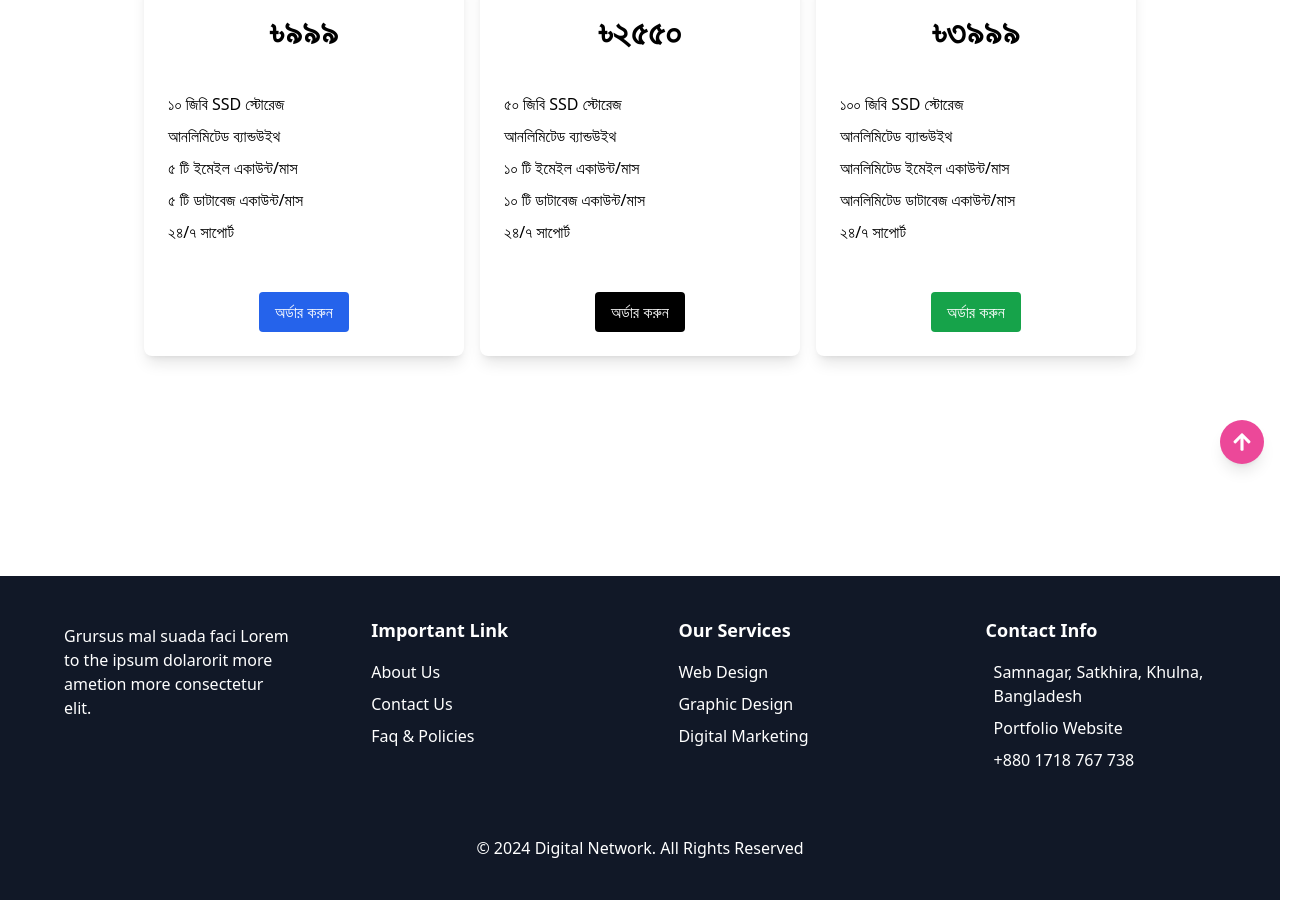
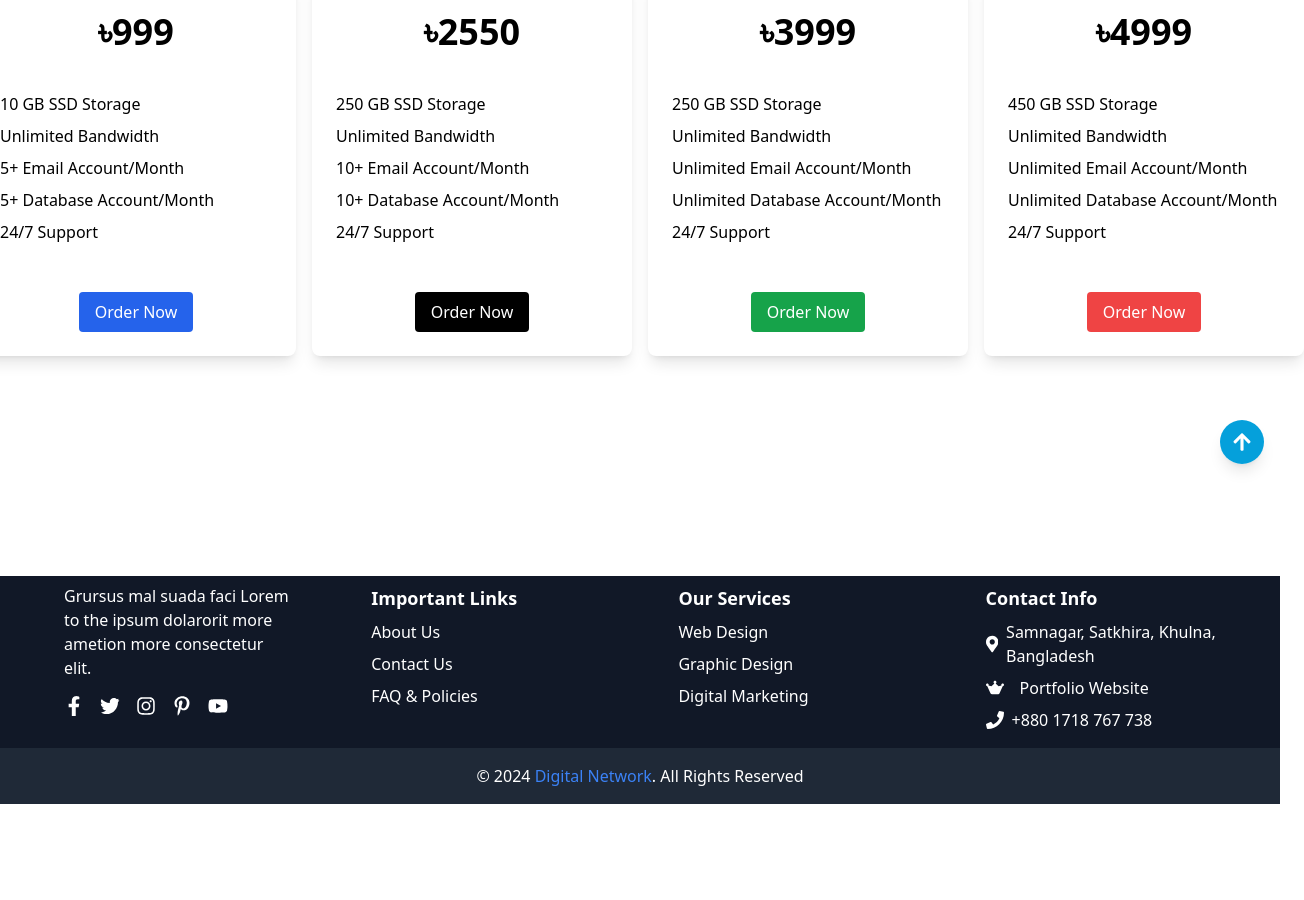
Before and after one commit to CodeCraft1234/Digital-Network-Agency-Client, a React (Vite) app: page /domain in a window 1280 px wide. Shown: the part 320-1220 px from the top of the page, 1304 px wide, since content can reach past the window. After the commit the page ends 1124 px from the top, so only its background shows below. Built offline with nearby package versions, Linux system fonts and the light colour scheme; no server answers.

Commit message:
footer issue solve properly

```diff
--- a/package.json
+++ b/package.json
@@ -30,8 +30,10 @@
     "react-icons": "^5.2.1",
     "react-responsive-carousel": "^3.2.23",
     "react-router-dom": "^6.22.1",
+    "react-slick": "^0.30.2",
     "react-typing-effect": "^2.0.5",
     "recharts": "^2.12.7",
+    "slick-carousel": "^1.8.1",
     "sort-by": "^1.2.0",
     "styled-components": "^6.1.11",
     "sweetalert": "^2.1.2",
--- a/src/Components/Domain.jsx
+++ b/src/Components/Domain.jsx
@@ -48,7 +48,7 @@ const Card = ({ plan }) => {
             className={`py-2 px-4 rounded ${plan.buttonBg} text-white`}
             onClick={() => handleCart(plan.storage, plan.price)}
           >
-            অর্ডার করুন
+            Order Now
           </button>
         </div>
       </div>
@@ -59,46 +59,60 @@ const Card = ({ plan }) => {
 const Domain = () => {
   const plans = [
     {
-      storage: "১০ জিবি",
-      description: "ফাস্ট হোস্টিং & ফ্রি .COM ডোমেইন",
-      price: "৳৯৯৯",
+      storage: "10 GB",
+      description: "Fast Hosting & Free .COM Domain",
+      price: "৳999",
       features: [
-        "১০ জিবি SSD স্টোরেজ",
-        "আনলিমিটেড ব্যান্ডউইথ",
-        "৫ টি ইমেইল একাউন্ট/মাস",
-        "৫ টি ডাটাবেজ একাউন্ট/মাস",
-        "২৪/৭ সাপোর্ট",
+        "10 GB SSD Storage",
+        "Unlimited Bandwidth",
+        "5+ Email Account/Month",
+        "5+ Database Account/Month",
+        "24/7 Support",
       ],
       headerBg: "bg-blue-600 text-white",
       buttonBg: "bg-blue-600",
     },
     {
-      storage: "৫০ জিবি",
-      description: "ফাস্ট হোস্টিং & ফ্রি .COM ডোমেইন",
-      price: "৳২৫৫০",
+      storage: "50 GB",
+      description: "Fast Hosting & Free .COM Domain",
+      price: "৳2550",
       features: [
-        "৫০ জিবি SSD স্টোরেজ",
-        "আনলিমিটেড ব্যান্ডউইথ",
-        "১০ টি ইমেইল একাউন্ট/মাস",
-        "১০ টি ডাটাবেজ একাউন্ট/মাস",
-        "২৪/৭ সাপোর্ট",
+        "250 GB SSD Storage",
+        "Unlimited Bandwidth",
+        "10+ Email Account/Month",
+        "10+ Database Account/Month",
+        "24/7 Support",
       ],
       headerBg: "bg-black text-white",
       buttonBg: "bg-black",
     },
     {
-      storage: "১০০ জিবি",
-      description: "ফাস্ট হোস্টিং & ফ্রি .COM ডোমেইন",
-      price: "৳৩৯৯৯",
+      storage: "100 GB",
+      description: "Fast Hosting & Free .COM Domain",
+      price: "৳3999",
       features: [
-        "১০০ জিবি SSD স্টোরেজ",
-        "আনলিমিটেড ব্যান্ডউইথ",
-        "আনলিমিটেড ইমেইল একাউন্ট/মাস",
-        "আনলিমিটেড ডাটাবেজ একাউন্ট/মাস",
-        "২৪/৭ সাপোর্ট",
+        "250 GB SSD Storage",
+        "Unlimited Bandwidth",
+        "Unlimited Email Account/Month",
+        "Unlimited Database Account/Month",
+        "24/7 Support",
       ],
       headerBg: "bg-green-600 text-white",
       buttonBg: "bg-green-600",
+    },
+    {
+      storage: "200 GB",
+      description: "Fast Hosting & Free .COM Domain",
+      price: "৳4999",
+      features: [
+        "450 GB SSD Storage",
+        "Unlimited Bandwidth",
+        "Unlimited Email Account/Month",
+        "Unlimited Database Account/Month",
+        "24/7 Support",
+      ],
+      headerBg: "bg-red-500 text-white",
+      buttonBg: "bg-red-500",
     },
   ];
 
@@ -112,7 +126,7 @@ const Domain = () => {
       </Helmet>
       <div className="text-center text-black mb-8">
         <h1 className="text-xl md:text-4xl lg:text-4xl font-bold">
-          ফ্রি .COM ডোমেইনসহ <br /> সুপার ফাস্ট ক্লাউড হোস্টিং
+        Free .COM Domain With <br /> Super Fast Cloud Hosting
         </h1>
       </div>
       <div className="flex flex-col md:flex-row justify-center items-center space-y-4 md:space-y-0 md:space-x-4">
--- a/src/Components/Footer/Footer.jsx
+++ b/src/Components/Footer/Footer.jsx
@@ -1,13 +1,23 @@
 import React, { useEffect, useState } from "react";
 import { Link } from "react-router-dom";
-import { FaArrowUp, FaArrowDown } from "react-icons/fa"; // Import icons
+import {
+  FaArrowUp,
+  FaArrowDown,
+  FaFacebookF,
+  FaTwitter,
+  FaInstagram,
+  FaPinterestP,
+  FaYoutube,
+  FaMapMarkerAlt,
+  FaPhone,
+} from "react-icons/fa";
 import useLogo from "../../Hook/useLogo";
+import { FaWebAwesome } from "react-icons/fa6";
 
 const Footer = () => {
   const [logo, setLogo] = useLogo();
   const [latestLogo, setLatestLogo] = useState(null);
   const [isAtTop, setIsAtTop] = useState(true); // State to toggle icons
-
 
   useEffect(() => {
     if (logo && logo.length > 0) {
@@ -20,7 +30,6 @@ const Footer = () => {
     }
   }, [logo, setLogo]);
 
-
   const scrollToTopOrBottom = () => {
     if (isAtTop) {
       window.scrollTo({ top: 0, behavior: "smooth" });
@@ -31,11 +40,11 @@ const Footer = () => {
   };
 
   return (
-    <footer className="bg-gray-900 px-16 text-white py-10 relative">
-      <div className="container mx-auto">
+    <footer className="bg-gray-900 px-4 md:px-16 text-white py-10 relative">
+      <div className="">
         <div className="flex flex-wrap justify-between">
           <div className="w-full lg:w-1/5 md:w-1/2 mb-8">
-          <div className="text-lg font-bold mb-2">
+            <div className="text-lg font-bold mb-2 -mt-10">
               {latestLogo && (
                 <img
                   className="h-10 w-10 mt-2 sm:h-16 sm:w-16 md:h-14 md:w-14 lg:h-16 lg:w-16 transition-transform transform hover:scale-110"
@@ -49,124 +58,89 @@ const Footer = () => {
               more consectetur elit.
             </p>
             <div className="flex space-x-4 mt-4">
-              <a
-                href="#"
-                className="text-white hover:text-blue-500 hover:underline"
-              >
-                <i className="fab fa-facebook-f"></i>
+              <a href="#" className="text-white hover:text-[#1877F2]">
+                <FaFacebookF className="rounded-lg" size={20} />
               </a>
-              <a
-                href="#"
-                className="text-white hover:text-blue-500 hover:underline"
-              >
-                <i className="fab fa-twitter"></i>
+              <a href="#" className="text-white hover:text-[#1DA1F2]">
+                <FaTwitter className="rounded-lg" size={20} />
               </a>
-              <a
-                href="#"
-                className="text-white hover:text-blue-500 hover:underline"
-              >
-                <i className="fab fa-instagram"></i>
+              <a href="#" className="text-white hover:text-[#C13584]">
+                <FaInstagram className="rounded-lg" size={20} />
               </a>
-              <a
-                href="#"
-                className="text-white hover:text-blue-500 hover:underline"
-              >
-                <i className="fab fa-pinterest"></i>
+              <a href="#" className="text-white hover:text-[#E60023]">
+                <FaPinterestP className="rounded-lg" size={20} />
               </a>
-              <a
-                href="#"
-                className="text-white hover:text-blue-500 hover:underline"
-              >
-                <i className="fab fa-youtube"></i>
+              <a href="#" className="text-white hover:text-red-600">
+                <FaYoutube className="rounded-lg" size={20} />
               </a>
             </div>
           </div>
-          <div className="w-full lg:w-1/5 md:w-1/2 mb-8">
-            <h4 className="text-lg font-bold mb-4">Important Link</h4>
-            <ul className="space-y-2">
+          <div className="w-full lg:w-1/5 md:w-1/2 mb-8 -mt-8">
+            <h4 className="text-lg font-bold mb-4">Important Links</h4>
+            <ul className="space-y-2 -mt-2">
               <li>
-                <Link
-                  to="/about"
-                  className="text-white hover:text-blue-500 hover:underline"
-                >
+                <Link to="/about" className="text-white hover:text-blue-500">
                   About Us
                 </Link>
               </li>
               <li>
-                <Link
-                  to="/contact"
-                  className="text-white hover:text-blue-500 hover:underline"
-                >
+                <Link to="/contact" className="text-white hover:text-blue-500">
                   Contact Us
                 </Link>
               </li>
               <li>
-                <Link
-                  to="/faq"
-                  className="text-white hover:text-blue-500 hover:underline"
-                >
-                  Faq & Policies
+                <Link to="/faq" className="text-white hover:text-blue-500">
+                  FAQ & Policies
                 </Link>
               </li>
             </ul>
           </div>
-          <div className="w-full lg:w-1/5 md:w-1/2 mb-8">
+          <div className="w-full lg:w-1/5 md:w-1/2 mb-8 -mt-8">
             <h4 className="text-lg font-bold mb-4">Our Services</h4>
-            <ul className="space-y-2">
+            <ul className="space-y-2 -mt-2">
               <li>
-                <a
-                  href="#"
-                  className="text-white hover:text-blue-500 hover:underline"
-                >
+                <a href="#" className="text-white hover:text-blue-500">
                   Web Design
                 </a>
               </li>
               <li>
-                <a
-                  href="#"
-                  className="text-white hover:text-blue-500 hover:underline"
-                >
+                <a href="#" className="text-white hover:text-blue-500">
                   Graphic Design
                 </a>
               </li>
               <li>
-                <a
-                  href="#"
-                  className="text-white hover:text-blue-500 hover:underline"
-                >
+                <a href="#" className="text-white hover:text-blue-500">
                   Digital Marketing
                 </a>
               </li>
             </ul>
           </div>
-          <div className="w-full lg:w-1/5 md:w-1/2 mb-8">
+          <div className="w-full lg:w-1/5 md:w-1/2 mb-8 -mt-8">
             <h4 className="text-lg font-bold mb-4">Contact Info</h4>
-            <ul className="space-y-2 mt-4">
-              <li className="flex items-center text-white hover:text-blue-500">
-                <i className="fas fa-map-marker-alt mr-2"></i>
+            <ul className="space-y-2 -mt-2">
+              <li className="flex items-center text-white">
+                <FaMapMarkerAlt className="mr-2" size={18} />
                 Samnagar, Satkhira, Khulna, Bangladesh
               </li>
-              <li className="flex items-center text-white hover:text-blue-500 hover:underline">
+              <li className="flex items-center text-white hover:text-blue-500">
+                <FaWebAwesome className="mr-2" size={18} />
                 <Link
                   to="https://hellodigitalnetwork.com/"
-                  className="text-white hover:text-blue-500 hover:underline ml-2"
+                  className="text-white hover:text-blue-500 ml-2"
                 >
                   Portfolio Website
                 </Link>
               </li>
-              <li className="flex items-center text-white hover:text-blue-500">
-                <i className="fas fa-phone mr-2"></i>
+              <li className="flex items-center text-white">
+                <FaPhone className="mr-2" size={18} />
                 +880 1718 767 738
               </li>
             </ul>
           </div>
         </div>
-        <div className="text-center text-white mt-8">
+        <div className="absolute bottom-0 left-0 w-full bg-gray-800 text-center text-white py-4">
           © 2024{" "}
-          <a
-            href="https://hellodigitalnetwork.com/"
-            className="text-white hover:text-blue-500 hover:underline"
-          >
+          <a href="https://hellodigitalnetwork.com/" className="text-blue-500">
             Digital Network
           </a>
           . All Rights Reserved
@@ -175,7 +149,7 @@ const Footer = () => {
       {/* Scroll to Top/Bottom Button */}
       <button
         onClick={scrollToTopOrBottom}
-        className="fixed bottom-4 right-4 bg-pink-500 text-white p-3 rounded-full shadow-lg hover:bg-pink-600 focus:outline-none focus:ring-2 focus:ring-pink-400 transition transform hover:scale-110"
+        className="fixed bottom-4 right-4 bg-gradient-to-r from-[#05a0db] to-[#05a0db] text-white p-3 rounded-full shadow-lg hover:bg-[#05a0db] focus:outline-none focus:ring-2 focus:ring-[#05a0db] transition-transform transform hover:scale-110"
       >
         {isAtTop ? <FaArrowUp size={20} /> : <FaArrowDown size={20} />}
       </button>
--- a/src/Components/Navber/Navber.jsx
+++ b/src/Components/Navber/Navber.jsx
@@ -50,7 +50,7 @@ const Navbar = () => {
   return (
     <div
       className={`fixed top-0 left-0 right-0 z-30 transition-colors duration-300 ${
-        scrolled ? "bg-white text-gray-800" : "bg-gradient-to-r from-purple-500 to-blue-700 text-white"
+        scrolled ? "bg-white text-gray-800" : "bg-white text-gray-800"
       }`}
     >
       <nav className="px-6 py-3">
--- a/src/Components/Package/Package.jsx
+++ b/src/Components/Package/Package.jsx
@@ -1,129 +1,102 @@
-import AOS from "aos";
-import "aos/dist/aos.css";
+import Slider from "react-slick";
+import "slick-carousel/slick/slick.css";
+import "slick-carousel/slick/slick-theme.css";
 
-AOS.init();
+const testimonials = [
+  {
+    name: "James Anderson",
+    title: "Web Developer",
+    image: "https://i.ibb.co/fSys4Wf/testimonial-author-1.jpg",
+    quote:
+      "Ut enim ad minim veniam quis nostrud exercitation ullamco laboris nisi ut aliquip ex ea commodo consequat. Duis aute irure dolor in reprehenderit.",
+  },
+  {
+    name: "Dana Josefine",
+    title: "Web Developer",
+    image: "https://i.ibb.co/phs2b2s/testimonial-author-2.jpg",
+    quote:
+      "Ut enim ad minim veniam quis nostrud exercitation ullamco laboris nisi ut aliquip ex ea commodo consequat. Duis aute irure dolor in reprehenderit.",
+  },
+  {
+    name: "Dona Ganguly",
+    title: "Web Developer",
+    image: "https://i.ibb.co/pbVXNLy/testimonial-author-3.jpg",
+    quote:
+      "Ut enim ad minim veniam quis nostrud exercitation ullamco laboris nisi ut aliquip ex ea commodo consequat. Duis aute irure dolor in reprehenderit.",
+  },
+  {
+    name: "Mark Anthony",
+    title: "Web Developer",
+    image: "https://i.ibb.co/18brXk7/testimonial-author-4.jpg",
+    quote:
+      "Ut enim ad minim veniam quis nostrud exercitation ullamco laboris nisi ut aliquip ex ea commodo consequat. Duis aute irure dolor in reprehenderit.",
+  },
+];
 
 const Package = () => {
-  const plans = [
+  const settings = {
+    dots: true,
+    infinite: true,
+    speed: 500,
+    slidesToShow: 3,  // Display three testimonials at a time
+    slidesToScroll: 1,
+    autoplay: true,
+    autoplaySpeed: 3000,  // Auto-change every 3 seconds
+    responsive: [
       {
-      type: "basic",
-      id: 1,
-      name: "Basic",
-      price: "Free",
-      features: [
-        "Text Translation",
-        "Basic Language Pairs",
-        "Browser Extension",
-      ],
-      action: (e) => {
-        e.preventDefault();
-        window.location.href = "/translate";
+        breakpoint: 1024,
+        settings: {
+          slidesToShow: 2,
         },
       },
       {
-      type: "standard",
-      id: 2,
-      name: "Standard",
-      price: "$24",
-      features: [
-        "Advance Accuracy",
-        "Multilingual Translation",
-        "Text and Document Translation",
-        "Priority Customer Support",
-      ],
-      action: () => {
-        window.location.href = `/order/2`;
+        breakpoint: 600,
+        settings: {
+          slidesToShow: 1,
         },
       },
-    {
-      type: "premium",
-      id: 3,
-      name: "Premium",
-      price: "$30",
-      features: [
-        "Unlimited Translation Quotes",
-        "Enhanced Language Support",
-        "Secure File Handling",
-        "Collaboration Tools",
-        "Advance Features",
     ],
-      action: (e) => {
-        e.preventDefault();
-        window.location.href = "/order/3";
-      },
-    },
-  ];
+  };
 
   return (
-    <div className="mb-24 sm:pt-20 mt-36 lg:mt-0 md:mt-80">
-      <div className="  dark:text-red-600">
-        <div className="container mx-auto">
-          <div className="max-w-2xl mx-auto mb-16 text-center">
-            <h2 className="text-4xl font-bold  lg:text-5xl" data-aos="zoom-in">
-              Choose your best plan
-            </h2>
+    <div className="bg-gradient-to-b from-black via-gray-900 to-black py-16">
+      <div className="max-w-6xl mx-auto px-4 text-center">
+        <h2 className="text-3xl font-bold text-white mb-4">TESTIMONIALS</h2>
+        <p className="text-gray-400 mb-8">
+          Duis aute irure dolor in reprehenderit in voluptate velit esse cillum
+          dolore eu fugiat nulla pariatur. Excepteur sint occaecat cupidatat non
+          proident, sunt in culpa qui officia deserunt mollit anim id est
+          laborum.
+        </p>
+        <Slider {...settings}>
+          {testimonials.map((testimonial, index) => (
+            <div key={index} className="p-4">
+              <div className="bg-white rounded-lg shadow-lg p-6 transform transition duration-500 hover:-translate-y-2 hover:shadow-2xl relative">
+                <div className="absolute top-0 left-1/2 transform -translate-x-1/2 -translate-y-1/2 bg-orange-500 w-16 h-16 flex items-center justify-center rounded-full">
+                  <img
+                    src="https://i.ibb.co/2cnpLJC/quote-icon.png"
+                    alt="Quote Icon"
+                    className="w-8 h-8"
+                  />
                 </div>
-          <div className="grid lg:grid-cols-3 md:grid-cols-2 grid-cols-1 gap-5">
-            {plans.map((plan, index) => (
-              <div
-                key={index}
-                data-aos="fade-up"
-                data-aos-delay={index * 500}
-                data-aos-duration="1000"
-                data-aos-easing="ease-in-out"
-                data-aos-mirror="true"
-                data-aos-once="false"
-              >
-                <div
-                  className={`flex flex-grow flex-col p-6 space-y-6 h-[450px] rounded-md border shadow sm:p-8 dark:bg-gray-900 justify-between`}
-                >
-                  <div className="space-y-2">
-                    <h4 className="text-2xl font-bold">{plan.name}</h4>
-                    <span className="text-6xl font-bold">{plan.price}</span>
+                <p className="text-gray-700 mt-8 mb-6">{testimonial.quote}</p>
+                <div className="flex items-center justify-center">
+                  <img
+                    src={testimonial.image}
+                    alt={testimonial.name}
+                    className="w-12 h-12 rounded-full mr-4"
+                  />
+                  <div>
+                    <h5 className="font-bold text-gray-900">
+                      {testimonial.name}
+                    </h5>
+                    <p className="text-gray-500">{testimonial.title}</p>
                   </div>
-                  <p className="leadi dark:text-gray-400">{plan.features[0]}</p>
-                  <ul className="space-y-2 dark:text-gray-400">
-                    {plan.features.map((feature, i) => (
-                      <li key={i} className="flex items-start space-x-2">
-                        <svg
-                          xmlns="http://www.w3.org/2000/svg"
-                          viewBox="0 0 20 20"
-                          fill="currentColor"
-                          className="flex-shrink-0 w-6 h-6 dark:text-violet-400"
-                        >
-                          <path
-                            fillRule="evenodd"
-                            d="M10 18a8 8 0 100-16 8 8 0 000 16zm3.707-9.293a1 1 0 00-1.414-1.414L9 10.586 7.707 9.293a1 1 0 00-1.414 1.414l2 2a1 1 0 001.414 0l4-4z"
-                            clipRule="evenodd"
-                          ></path>
-                        </svg>
-                        <span>{feature}</span>
-                      </li>
-                    ))}
-                    <button
-                      onClick={plan.action}
-                      className="bg-indigo-950 text-white items-center flex text-center mx-auto border-b-2 rounded-lg"
-                    >
-                      <a className="b rounded-lg">
-                        <span></span>
-                        <span></span>
-                        <span></span>
-                        <span></span>
-                        Get {plan.name} Plan
-                      </a>
-                    </button>
-                  </ul>
-                  {/* <button
-                    onClick={plan.action}
-                    className="btn btn-outline border-0 border-[#006bcb] hover:bg-[#006bcb] hover:border-[#006bcb] border-b-4 hover:text-white"
-                  >
-                    Get {plan.name} Plan
-                  </button> */}
+                </div>
               </div>
             </div>
           ))}
-          </div>
-        </div>
+        </Slider>
       </div>
     </div>
   );
--- a/src/Pages/Home/Home.jsx
+++ b/src/Pages/Home/Home.jsx
@@ -32,7 +32,7 @@ const Home = () => {
       <Rating></Rating>
       <WhyChooseUs></WhyChooseUs>
       {/* <Payment></Payment> */}
-      {/* <Package></Package> */}
+      <Package></Package>
       <Choose></Choose>
       <Domain></Domain>
     </div>
```
Also changed, not shown: src/Components/Banner/LandingPage.jsx (+4 -4 lines). Lines whose indentation alone changed are shown as unchanged.
